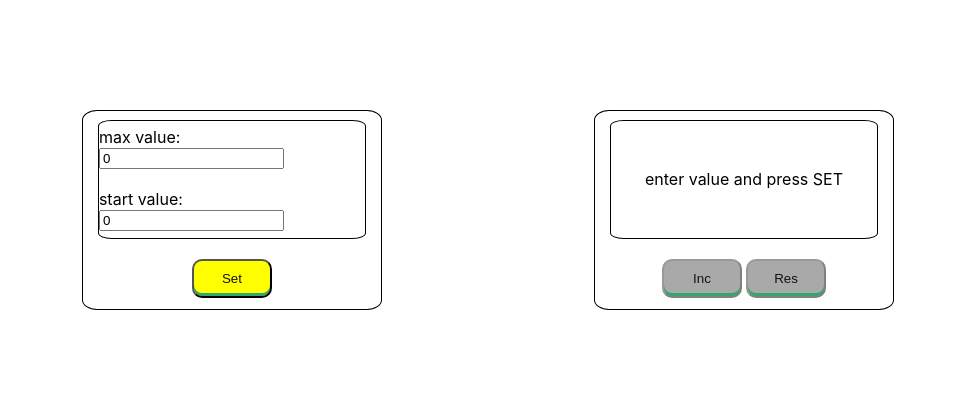
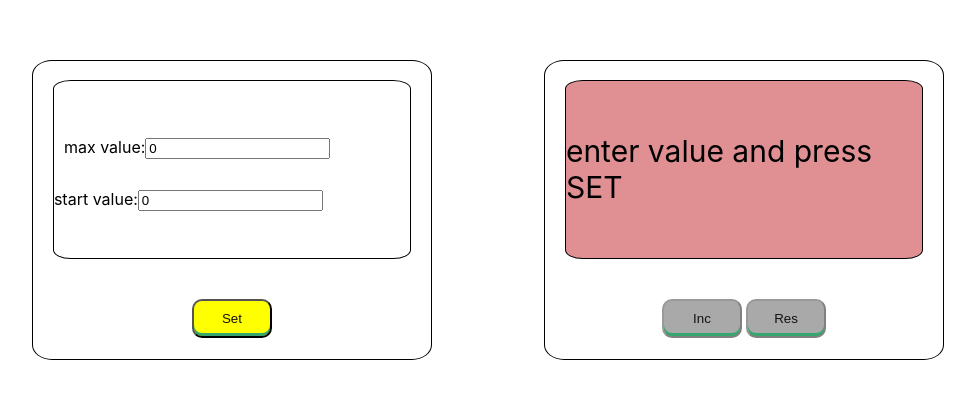
Before and after one commit to Tsyriulnikov/counter, a React (Create React App) app: page / in a window 1280 px wide. Shown: the part 190-588 px from the top of the page, without its empty margins (152-1127 px from the left). Built offline with nearby package versions, Linux system fonts and the light colour scheme.

Commit message:
counter 4.2

```diff
--- a/src/App.module.css
+++ b/src/App.module.css
@@ -20,8 +20,8 @@
 .setBlock {
     max-width: 100%;
     display: flex;
-    width: 300px;
-    height: 200px;
+    width: 400px;
+    height: 300px;
     background-color: #ffffff;
     max-height: 100%;
     overflow-wrap: break-word;
@@ -32,7 +32,7 @@
 
 }
 .inputBlock {
-   height: 60%;
+    height: 60%;
     width: 90%;
     border: 1px solid;
     border-radius: 5%;
@@ -47,7 +47,10 @@
     display: flex;
     justify-content: space-around;
 }
+.inputTextSpan{
+    padding: 10px;
 
+}
 
 
 
--- a/src/App.tsx
+++ b/src/App.tsx
@@ -57,7 +57,7 @@ const App: React.FC = () => {
             <div className={s.mainContainer}>
                 <div className={s.setBlock}>
                     <div className={s.inputBlock}>
-                       <span>max value:
+                       <span className={s.inputTextSpan}>max value:
                            <input className={count.error ? s.error : ""}
                                   type={'number'}
                                   value={count.maxValue}
--- a/src/CounterMain.module.css
+++ b/src/CounterMain.module.css
@@ -1,8 +1,8 @@
 .countBlock {
     max-width: 100%;
     display: flex;
-    width: 300px;
-    height: 200px;
+    width: 400px;
+    height: 300px;
     background-color: #ffffff;
     max-height: 100%;
     overflow-wrap: break-word;
@@ -28,20 +28,38 @@
     margin: auto;
     display: flex;
     justify-content: space-evenly;
+    max-width: 100%;
+}
 
+.showStopBlock {
+    height: 60%;
+    width: 90%;
+    border: 1px solid;
+    border-radius: 5%;
+    display: flex;
+    justify-content: space-evenly;
+    flex-direction: column;
+    max-width: 100%;
+    margin: auto;
+    align-items: center;
+    font-size: initial;
+    background-color: #e08f92;
+}
+
+.redValue {
+    color: red;
+    font-size: 100px;
+}
+.showValue{
+    color: black;
+    font-size: 100px;
+}
+.messageStyle{
+    color: black;
+    font-size: 30px;
 }
 
 
-
-
-
-
-
-
-
-/*.red {*/
-/*    color: red;*/
-/*}*/
 /*.mainContainer {*/
 /*    display: inline-block;*/
 /*    border: 1px solid #0d045a;*/
--- a/src/CounterMain.tsx
+++ b/src/CounterMain.tsx
@@ -29,13 +29,13 @@ const CounterMain: React.FC = () => {
     return (
         // <div className={count.count === +count.maxValue ? s.mainContainerStop : s.mainContainer}>
         <div className={s.countBlock}>
-            <div className={s.showBlock}>
+            <div className={count.count === +count.maxValue ? s.showStopBlock:s.showBlock}>
                 {!count.set && !count.error ?
 
-                    <div className={count.count === +count.maxValue ? s.red
+                    <div className={count.count === +count.maxValue ? s.redValue
                         : s.showValue}>{count.count}</div>
 
-                    : <div>{count.error ?
+                    : <div className={s.messageStyle}>{count.error ?
                         messegeIncorrect :
                         messegeInputValue
                     }
```
